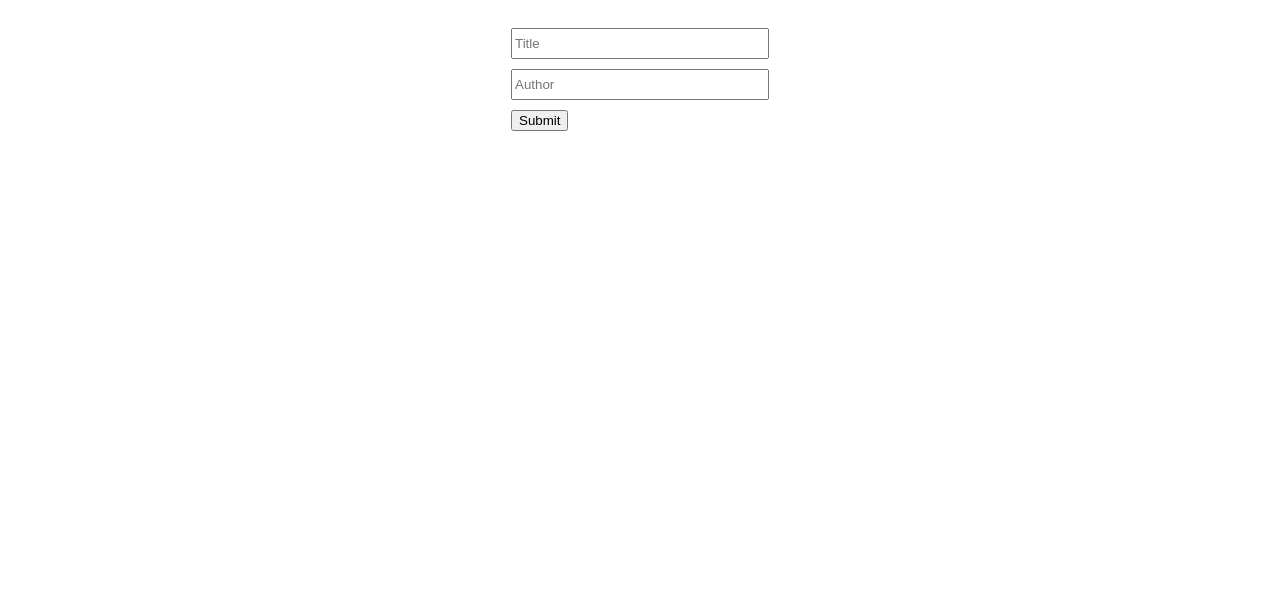
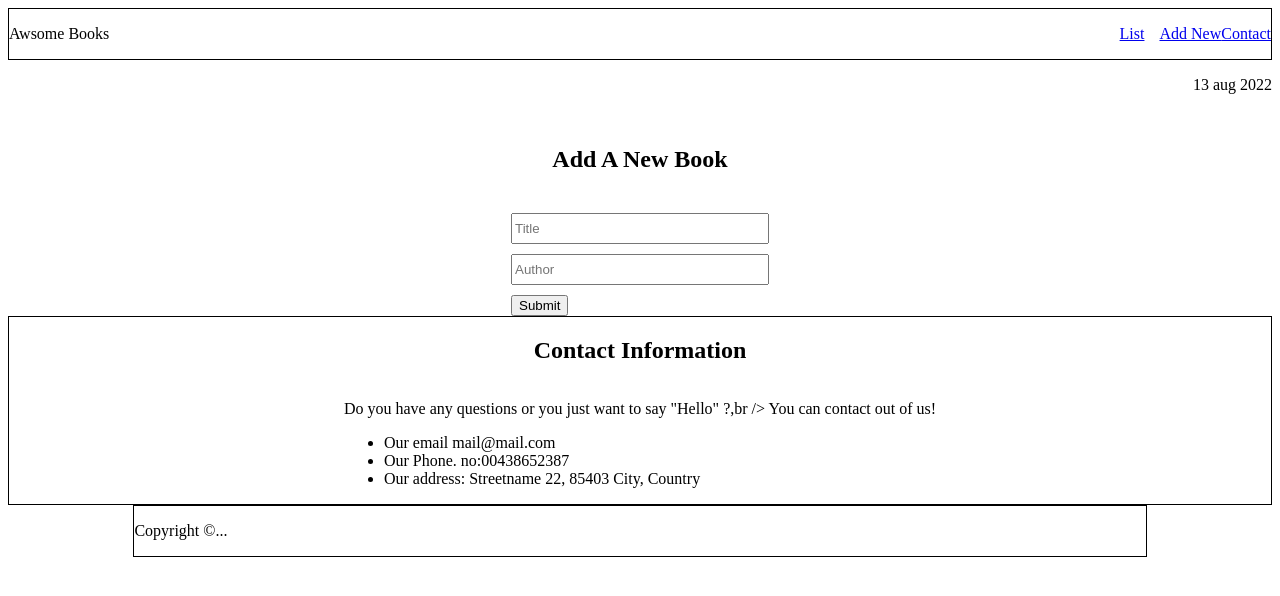
Before and after one commit to megha-n-bodke/awsome_books, a website: page index.html in a window 1280 px wide. Drawn offline with Linux system fonts and the light colour scheme.

Commit message:
books navigation design changes

```diff
--- a/index.html
+++ b/index.html
@@ -10,13 +10,36 @@
 </head>
 
 <body>
+    <!-- Header Section -->
+    <header class="header-section">
+        <div>
+            <p>Awsome Books</p>
+        </div>
+        <nav>
+            <ul>
+                <li><a href="#">List </a> </li>
+                <li><a href="#">Add New</a></li>
+                <a> <a href="#">Contact</a></li>
+            </ul>
+        </nav>
+    </header>
+    <div class="date-section">
+        <p>
+            13 aug 2022
+    </div>
+    </p>
     <section class="booksPage">
         <!-- display dynamic content -->
-        <div id="display" class="dataForm">
+        <section class="bookdata" id="book-display">
+            <div id="display" class="dataForm">
 
-        </div>
+            </div>
+        </section>
     </section>
-    <section class="dataForm">
+
+    <!-- book entry form -->
+    <section class="dataForm" id="books-form">
+        <h1>Add A New Book</h1>
         <form action="#">
             <input type="text" placeholder="Title" id="title" class="dataFields"><br />
             <input type="text" placeholder="Author" id="author" class="dataFields"><br />
@@ -25,6 +48,26 @@
         </form>
     </section>
 
+
+    <section class="contact-section " id="contact-details">
+        <h1>Contact Information</h1>
+        <div>
+            <p>Do you have any questions or you just want to say "Hello" ?,br /> You can contact out of us!</p>
+            <ul class="links">
+                <li>Our email mail@mail.com</li>
+                <li>Our Phone. no:00438652387</li>
+                <li>Our address: Streetname 22, 85403 City, Country</li>
+            </ul>
+        </div>
+
+    </section>
+
+
+    <!-- Footer section -->
+    <footer class="footer-section">
+        <p>Copyright ©...</p>
+    </footer>
+
     <script src="./index.js"></script>
 </body>
 
--- a/index.js
+++ b/index.js
@@ -1,26 +1,32 @@
-const bookTitle = document.getElementById('title');
+const contact = document.getElementById("contact-details");
+const links = document.querySelectorAll(".links");
+console.log(links);
+
+/* remove book functionality */
+
+/* const bookTitle = document.getElementById('title');
 const author = document.getElementById('author');
 const submitbtn = document.getElementById('submitbtn');
 const displayDiv = document.getElementById('display');
 const errorMsg = document.getElementById('emptySpan');
 let contentDiv = '';
-
+ */
 /* class declaration for book */
-let books = [];
+/* let books = [];
 class SingleBook {
   constructor(name, author) {
     this.name = name;
     this.author = author;
   }
-
-  /* Book add functionality */
-  addBook() {
+ */
+/* Book add functionality */
+/*   addBook() {
     const bookName = bookTitle.value;
     const authorName = author.value;
-    const book = new SingleBook(bookName, authorName);
+    const book = new SingleBook(bookName, authorName); */
 
-    /* store in localstorage */
-    if (bookTitle.value === '' || author.value === '') {
+/* store in localstorage */
+/* if (bookTitle.value === '' || author.value === '') {
       errorMsg.innerText = 'please enter data';
     } else if (localStorage.getItem('booksInfo') === null) {
       books.push(book);
@@ -37,9 +43,9 @@ class SingleBook {
     displayDiv.innerHTML = contentDiv;
     this.display();
   }
-
-  /* display  localstorage data */
-  display() {
+ */
+/* display  localstorage data */
+/*  display() {
     if (localStorage.getItem('booksInfo')) {
       books = JSON.parse(localStorage.getItem('booksInfo'));
     } else {
@@ -60,8 +66,8 @@ class SingleBook {
     displayDiv.innerHTML = contentDiv;
   }
 
-  /* remove book functionality */
-  remove(id) {
+ */
+/* remove(id) {
     books = JSON.parse(localStorage.getItem('booksInfo'));
     books.splice(id, 1);
     localStorage.setItem('booksInfo', JSON.stringify(books));
@@ -69,21 +75,22 @@ class SingleBook {
     displayDiv.innerHTML = contentDiv;
     this.display();
   }
-}
+} */
 
 /* on page load display data of local storage */
-document.addEventListener('DOMContentLoaded', () => {
+/* document.addEventListener('DOMContentLoaded', () => {
   const book = new SingleBook();
   book.display();
 });
-
+ */
 /* add book functionality */
-submitbtn.addEventListener('click', () => {
+/* submitbtn.addEventListener('click', () => {
   const book = new SingleBook();
   book.addBook();
 });
-
-removeDiv = (id) => {
+ */
+/* removeDiv = (id) => {
   const book = new SingleBook();
   book.remove(id);
 };
+ */
--- a/style.css
+++ b/style.css
@@ -3,6 +3,28 @@
   flex-direction: column;
 }
 
+.header-section {
+  display: flex;
+  justify-content: space-between;
+  border: 1px solid black;
+}
+
+.header-section ul {
+  display: flex;
+  justify-content: space-between;
+  align-content: center;
+  list-style: none;
+}
+
+.header-section ul li {
+  margin-left: 15px;
+}
+
+.date-section {
+  display: flex;
+  align-items: flex-end;
+  justify-content: flex-end;
+}
 .dataForm {
   display: flex;
   flex-direction: column;
@@ -50,3 +72,21 @@ input {
   height: 25px;
   width: 250px;
 }
+
+.footer-section {
+  border: 1px solid black;
+  width: 80%;
+  margin: 0 auto;
+}
+
+.contact-section {
+  border: 1px solid black;
+  display: flex;
+  flex-direction: column;
+  align-items: center;
+  justify-content: center;
+}
+
+.show {
+  display: none;
+}
```
